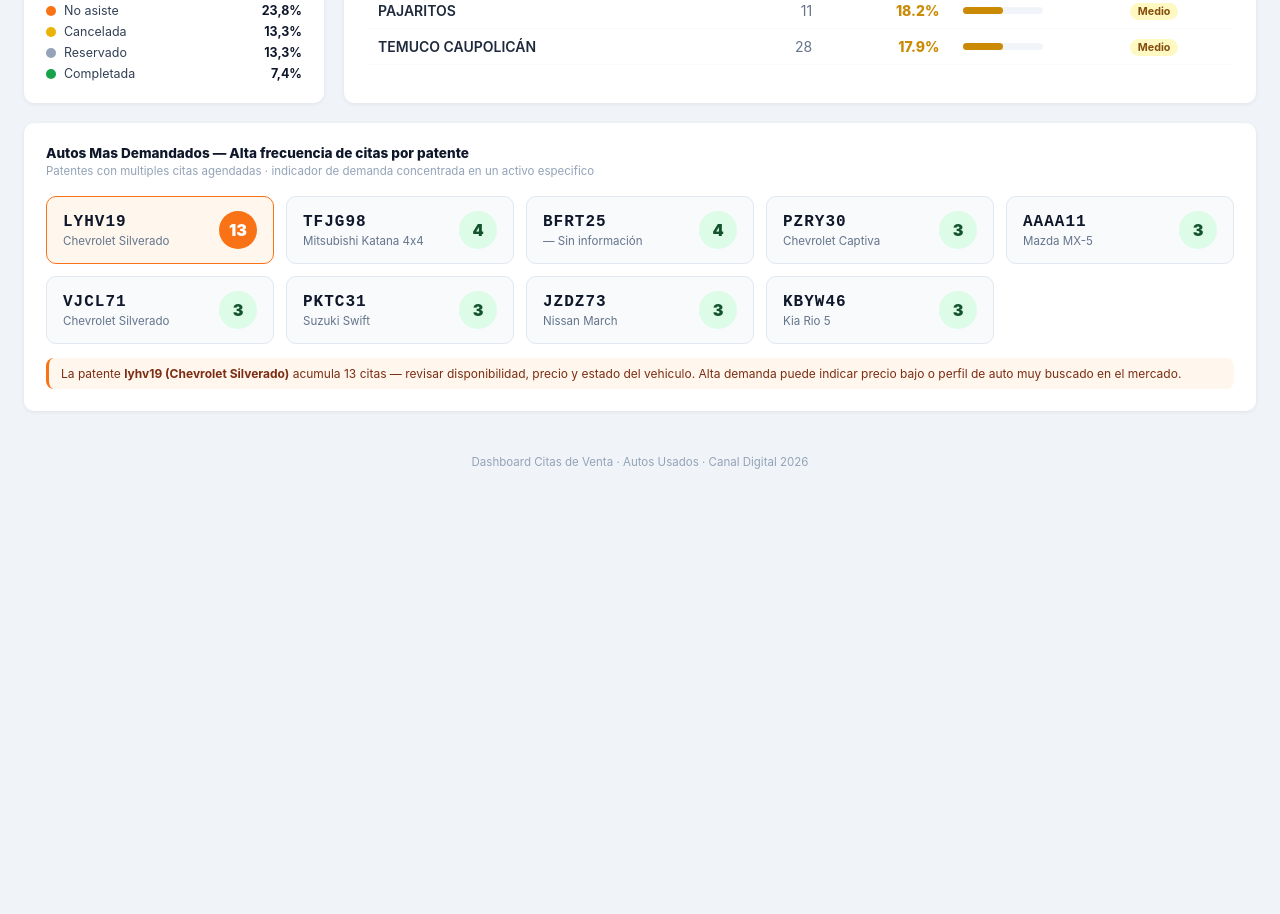
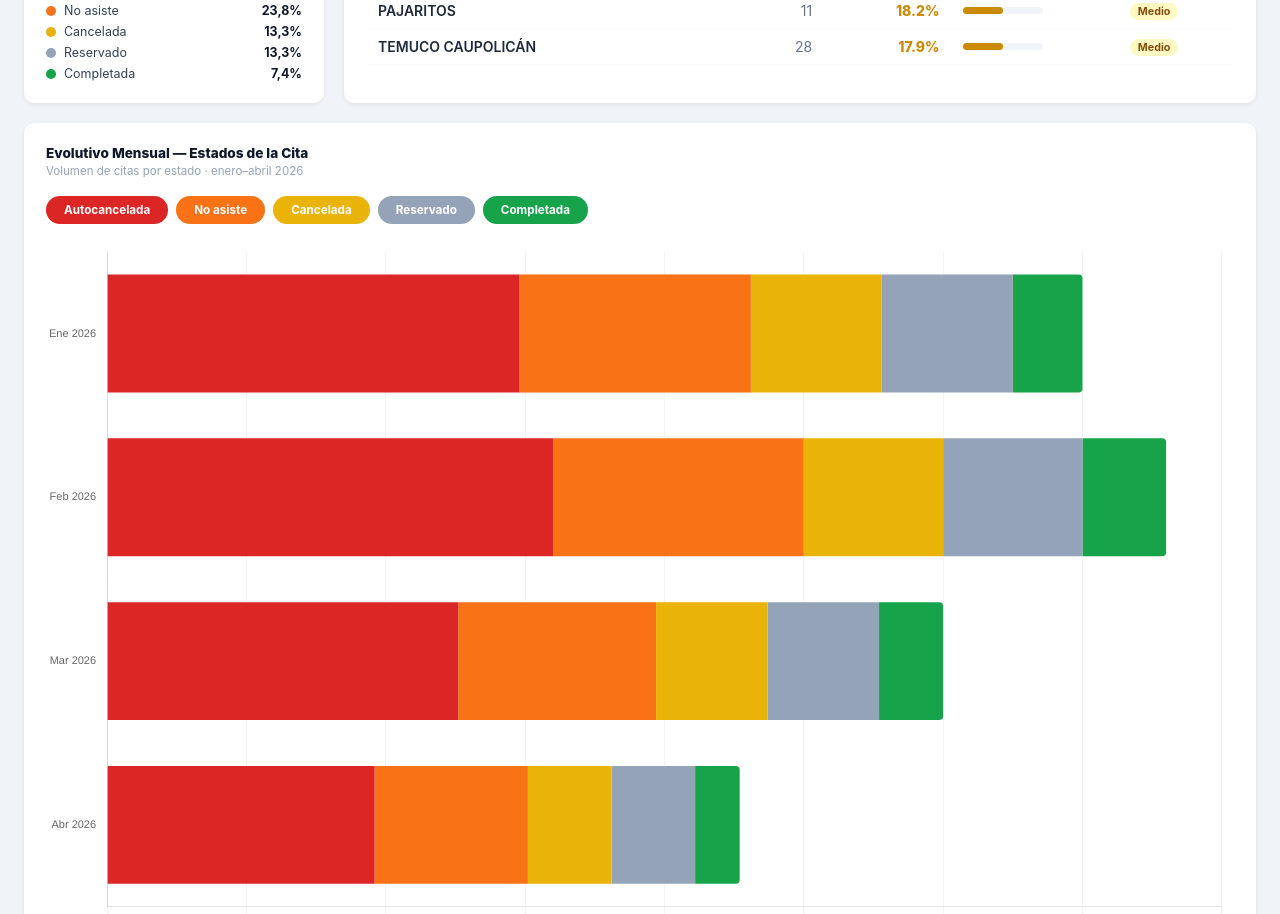
Before and after one commit to maryorincl-hash/cita_de_venta_usados, a plain HTML site: page index.html in a window 1280 px wide. Shown: the part 1450-2364 px from the top of the page. Before the commit the page ends 1939 px from the top, so only its background shows below. Drawn offline with nearby package versions, Linux system fonts and the light colour scheme.

Commit message:
Add gráfico evolutivo mensual de estados de la cita
Incorpora sección con barras apiladas por estado (Autocancelada, No asiste,
Cancelada, Reservado, Completada) con filtros toggle interactivos por estado.

Co-Authored-By: Claude Sonnet 4.6 <noreply@anthropic.com>

```diff
--- a/index.html
+++ b/index.html
@@ -295,6 +295,14 @@
     </div>
   </div>
 
+  <!-- EVOLUTIVO ESTADOS DE CITA -->
+  <div class="card">
+    <div class="card-title">Evolutivo Mensual — Estados de la Cita</div>
+    <div class="card-subtitle">Volumen de citas por estado · enero–abril 2026</div>
+    <div id="stateFilters" style="display:flex;flex-wrap:wrap;gap:8px;margin-bottom:18px;"></div>
+    <canvas id="statesEvolutionChart" height="180"></canvas>
+  </div>
+
   <!-- HOT CARS -->
   <div class="card">
     <div class="card-title">Autos Mas Demandados — Alta frecuencia de citas por patente</div>
@@ -358,6 +366,17 @@ const BRANCHES = [
   { name: 'JOSE ALCADE DELANO',      citas: 25, pct:  4.0 },
   { name: 'VITACURA',                citas: 66, pct:  3.0 }
 ];
+
+const MONTHLY_STATES = {
+  labels: ['Ene 2026', 'Feb 2026', 'Mar 2026', 'Abr 2026'],
+  series: [
+    { label: 'Autocancelada', color: '#DC2626', data: [148, 160, 126,  96] },
+    { label: 'No asiste',     color: '#F97316', data: [ 83,  90,  71,  55] },
+    { label: 'Cancelada',     color: '#EAB308', data: [ 47,  50,  40,  30] },
+    { label: 'Reservado',     color: '#94A3B8', data: [ 47,  50,  40,  30] },
+    { label: 'Completada',    color: '#16A34A', data: [ 25,  30,  23,  16] }
+  ]
+};
 
 const HOT_CARS = [
   { patente: 'LYHV19', marca: 'Chevrolet', modelo: 'Silverado',      citas: 13, alert: true  },
@@ -486,6 +505,72 @@ BRANCHES.forEach(b => {
 });
 
 // ─────────────────────────────────────────────
+// EVOLUTIVO ESTADOS DE CITA
+// ─────────────────────────────────────────────
+const statesEvolutionChart = new Chart(document.getElementById('statesEvolutionChart'), {
+  type: 'bar',
+  data: {
+    labels: MONTHLY_STATES.labels,
+    datasets: MONTHLY_STATES.series.map(s => ({
+      label: s.label,
+      data: s.data,
+      backgroundColor: s.color,
+      borderRadius: 4,
+      stack: 'estados'
+    }))
+  },
+  options: {
+    responsive: true,
+    indexAxis: 'y',
+    interaction: { mode: 'index', intersect: false },
+    plugins: {
+      legend: { display: false },
+      tooltip: {
+        callbacks: {
+          label: ctx => ` ${ctx.dataset.label}: ${ctx.raw} citas`
+        }
+      }
+    },
+    scales: {
+      x: {
+        stacked: true,
+        grid: { color: '#F1F5F9' },
+        ticks: { font: { size: 11 } },
+        title: { display: true, text: 'N° de citas', font: { size: 10 }, color: '#94A3B8' }
+      },
+      y: {
+        stacked: true,
+        grid: { display: false },
+        ticks: { font: { size: 11 } }
+      }
+    }
+  }
+});
+
+// Botones toggle por estado
+const filtersContainer = document.getElementById('stateFilters');
+MONTHLY_STATES.series.forEach((s, idx) => {
+  const btn = document.createElement('button');
+  btn.textContent = s.label;
+  btn.style.cssText = `padding:5px 16px;border-radius:20px;border:2px solid ${s.color};background:${s.color};color:#fff;font-size:0.73rem;font-weight:700;cursor:pointer;font-family:inherit;transition:background 0.15s,color 0.15s;`;
+  btn.dataset.active = 'true';
+  btn.addEventListener('click', () => {
+    const isActive = btn.dataset.active === 'true';
+    if (isActive) {
+      statesEvolutionChart.hide(idx);
+      btn.style.background = '#fff';
+      btn.style.color = s.color;
+    } else {
+      statesEvolutionChart.show(idx);
+      btn.style.background = s.color;
+      btn.style.color = '#fff';
+    }
+    btn.dataset.active = String(!isActive);
+  });
+  filtersContainer.appendChild(btn);
+});
+
+// ─────────────────────────────────────────────
 // AUTOS MAS DEMANDADOS
 // ─────────────────────────────────────────────
 const grid = document.getElementById('hotCarsGrid');
```
